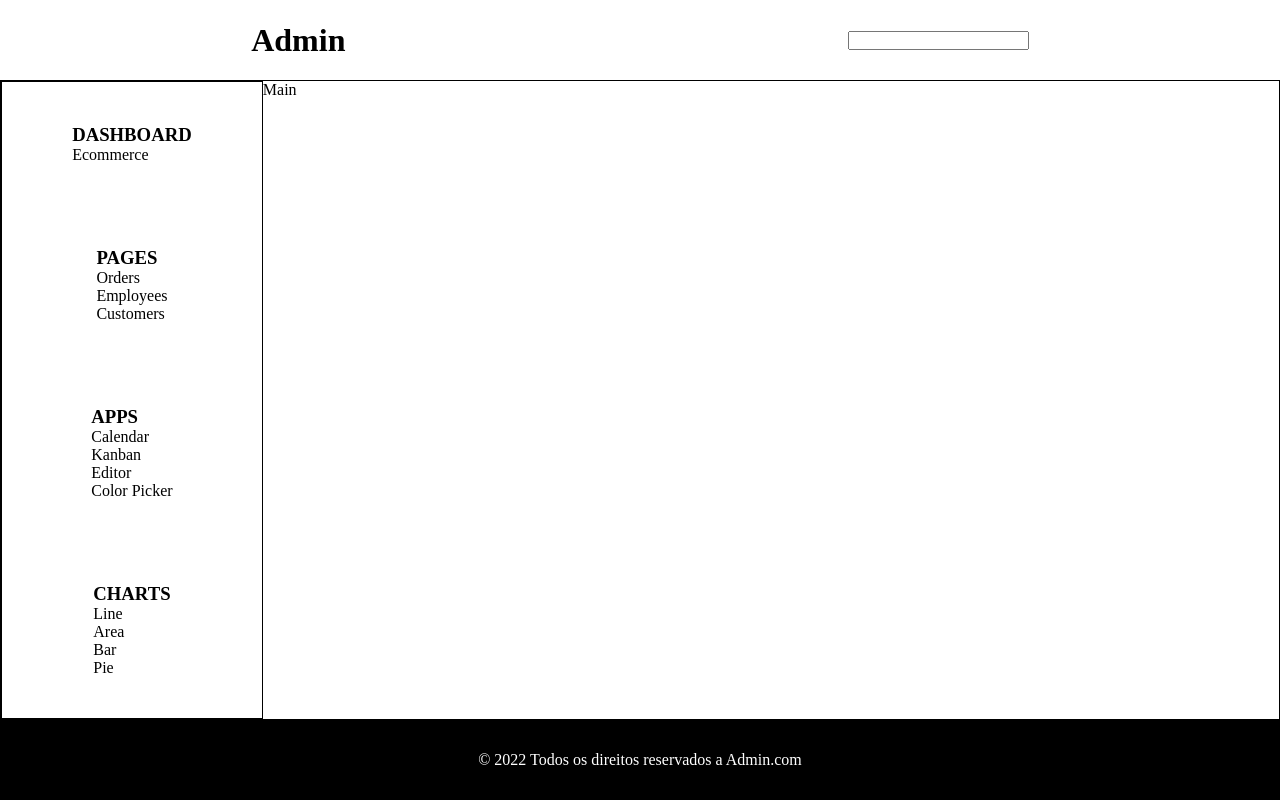
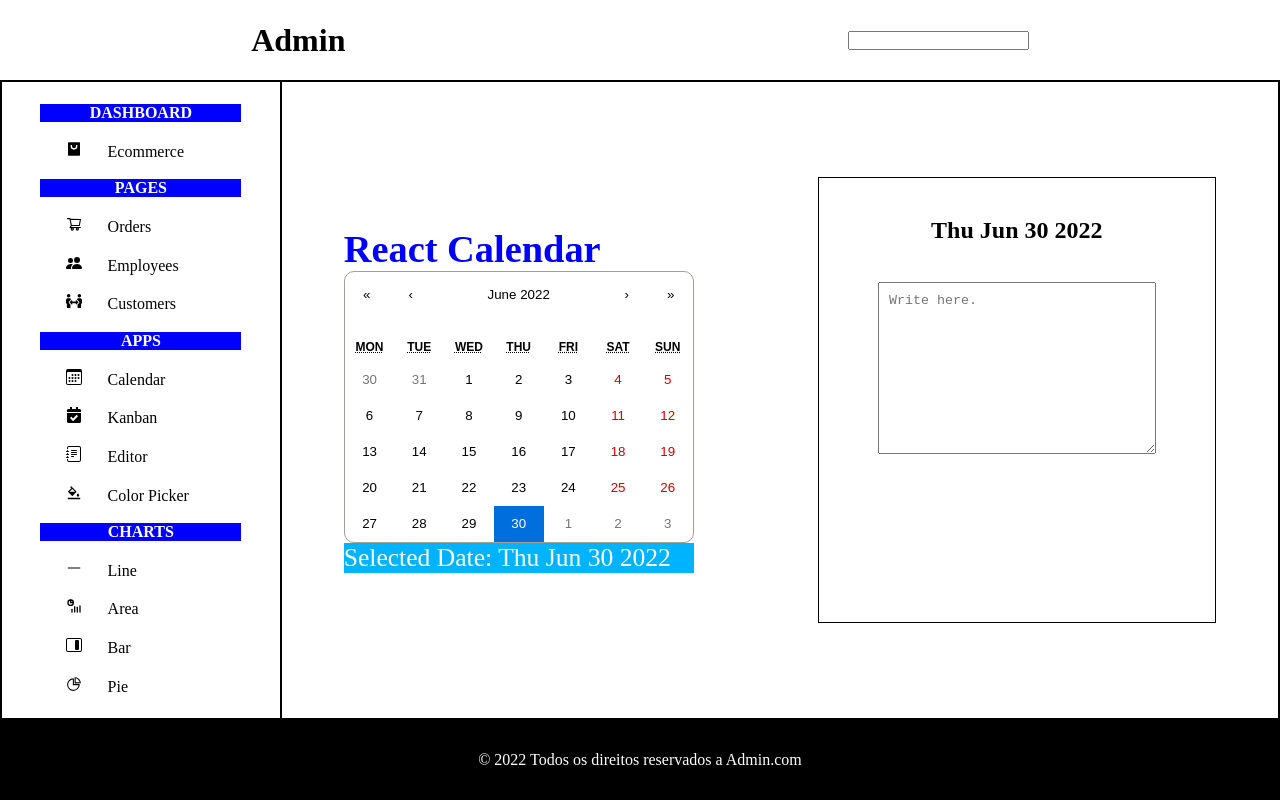
Before and after one commit to tiagogb21/react-admin, a React (Create React App) app: page /calendar in a window 1280 px wide. Built offline with nearby package versions, Linux system fonts and the light colour scheme.

Commit message:
<ecommerce> criando lista de produtos

```diff
--- a/package.json
+++ b/package.json
@@ -3,11 +3,17 @@
   "version": "0.1.0",
   "private": true,
   "dependencies": {
+    "@syncfusion/ej2-react-calendars": "^20.2.36",
+    "@syncfusion/ej2-react-dropdowns": "^20.2.36",
+    "@syncfusion/ej2-react-schedule": "^20.2.36",
     "@testing-library/jest-dom": "^5.16.4",
     "@testing-library/react": "^13.3.0",
     "@testing-library/user-event": "^13.5.0",
+    "prop-types": "^15.8.1",
     "react": "^18.2.0",
+    "react-calendar": "^3.7.0",
     "react-dom": "^18.2.0",
+    "react-icons": "^4.4.0",
     "react-router-dom": "^6.3.0",
     "react-scripts": "5.0.1",
     "web-vitals": "^2.1.4"
--- a/src/App.css
+++ b/src/App.css
@@ -18,7 +18,7 @@ main {
   grid-template-areas: "nav principal principal principal principal principal principal principal";
 }
 
-/* nav */
+/* aside */
 
 aside {
   border: 1px solid black;
@@ -26,13 +26,72 @@ aside {
   display: flex;
   flex-direction: column;
   justify-content: space-around;
-  align-items: center;
+  padding: 1vw 3vw;
+}
+
+aside h4 {
+  background: blue;
+  text-align: center;
+  color: rgb(255, 255, 255);
+}
+
+aside p:hover {
+  background: lightblue;
+  cursor: pointer;
+}
+
+aside p svg {
+  margin: 0 2vw;
 }
 
 /* principal */
 
 .container__principal {
   grid-area: principal;
+}
+
+/* Calendar */
+
+.calendar__principal {
+  width: 100%;
+  height: 100%;
+  display: flex;
+  justify-content: space-around;
+  align-items: center;
+}
+
+.react-calendar {
+  border-radius: 10px;
+}
+
+.calendar__principal h1 {
+  color: blue;
+  font-size: 3vw;
+}
+
+.text-center {
+  background: rgb(0, 179, 255);
+  color: rgb(255, 255, 255);
+  font-size: 2vw;
+}
+
+.schedule {
+  text-align: center;
+  border:1px solid black;
+  height: 70%;
+  width: 40%;
+  display: flex;
+  flex-direction: column;
+  align-items: center;
+}
+
+.schedule h2 {
+  margin: 3vw 0;
+}
+
+.schedule textarea {
+  width: 70%;
+  padding: 10px;
 }
 
 /* Footer */
--- a/src/App.jsx
+++ b/src/App.jsx
@@ -1,7 +1,7 @@
 import React from 'react';
 import './App.css';
 
-import PathRouter from './pages/Home';
+import PathRouter from './router/PathRouter';
 import Header from './components/Header';
 import Footer from './components/Footer';
 import Aside from './components/Aside';
--- a/src/components/Aside.jsx
+++ b/src/components/Aside.jsx
@@ -1,20 +1,25 @@
 import React from 'react';
 
-import navData from '../data';
+import navData from '../services/data';
+
+import icons from '../services/icon';
 
 export default function Nav() {
   return (
     <aside>
       {
-        Object.entries(navData).map((items) => (
-          <article key={items[0]}>
-            <h3>{items[0].toUpperCase()}</h3>
+        Object.entries(navData).map((items, index) => (
+          <>
+            <h4>{items[0].toUpperCase()}</h4>
             {
-              items[1].map((item) => (
-                <p>{item}</p>
+              items[1].map((item, id) => (
+                <p key={item}>
+                  {icons[index][id]}
+                  {item}
+                </p>
               ))
             }
-          </article>
+          </>
         ))
       }
     </aside>
--- a/src/components/Main.jsx
+++ b/src/components/Main.jsx
@@ -2,6 +2,6 @@ import React from 'react';
 
 export default function Main() {
   return (
-    <div>Main</div>
+    <h1>t</h1>
   );
 }
--- /dev/null
+++ b/src/pages/Calendar.jsx
@@ -0,0 +1,36 @@
+import React, { useState } from 'react';
+import Calendar from 'react-calendar';
+
+import 'react-calendar/dist/Calendar.css';
+
+function Scheduler() {
+  const [date, setDate] = useState(new Date());
+
+  return (
+    <main className="calendar__principal">
+      <section>
+        <h1 className="title-center">React Calendar</h1>
+        <article className="calendar-container">
+          <Calendar onChange={setDate} value={date} />
+        </article>
+        <p className="text-center">
+          <span className="bold">Selected Date:</span>
+          {' '}
+          {date.toDateString()}
+        </p>
+      </section>
+      <article className="schedule">
+        <h2>{date.toDateString()}</h2>
+        <textarea
+          name=""
+          id=""
+          cols="30"
+          rows="10"
+          placeholder="Write here."
+        />
+      </article>
+    </main>
+  );
+}
+
+export default Scheduler;
--- a/src/router/PathRouter.jsx
+++ b/src/router/PathRouter.jsx
@@ -1,16 +1,24 @@
 import React from 'react';
-import { BrowserRouter } from 'react-router-dom';
+import {
+  BrowserRouter,
+  Routes,
+  Route,
+} from 'react-router-dom';
 
 import Home from '../pages/Home';
+import Scheduler from '../pages/Calendar';
+
+const message404 = "There's nothing here: 404!";
 
 export default function PathRouter() {
   return (
     <BrowserRouter>
-      <Switch>
+      <Routes>
         <Route index element={<Home />} />
-        <Route path="home" element={<Home />}/>
-        <Route path="*" element={<p>There's nothing here: 404!</p>}/>
-      </Switch>
+        <Route path="home" element={<Home />} />
+        <Route path="/calendar" element={<Scheduler />} />
+        <Route path="*" element={<p>{message404}</p>} />
+      </Routes>
     </BrowserRouter>
   );
 }
--- /dev/null
+++ b/src/services/icon.jsx
@@ -0,0 +1,40 @@
+import React from 'react';
+
+import {
+  AiOutlineShoppingCart,
+  AiOutlineBgColors,
+  AiOutlineLine,
+  AiOutlinePieChart,
+} from 'react-icons/ai';
+import {
+  BsPeopleFill,
+  BsCalendar3,
+  BsJournalText,
+  BsLayoutSidebarInsetReverse,
+} from 'react-icons/bs';
+import { FaPeopleArrows, FaCalendarCheck } from 'react-icons/fa';
+import { RiShoppingBag2Fill } from 'react-icons/ri';
+import { TbChartInfographic } from 'react-icons/tb';
+
+const icons = [
+  [<RiShoppingBag2Fill />],
+  [
+    <AiOutlineShoppingCart />,
+    <BsPeopleFill />,
+    <FaPeopleArrows />,
+  ],
+  [
+    <BsCalendar3 />,
+    <FaCalendarCheck />,
+    <BsJournalText />,
+    <AiOutlineBgColors />,
+  ],
+  [
+    <AiOutlineLine />,
+    <TbChartInfographic />,
+    <BsLayoutSidebarInsetReverse />,
+    <AiOutlinePieChart />,
+  ],
+];
+
+export default icons;
```
Also changed, not shown: src/assets/img/5138237.jpg (added), src/pages/Ecommerce.jsx (added), src/services/data.js (renamed from src/data.js), 1 other file (tests, documents, lock files or other folders).
